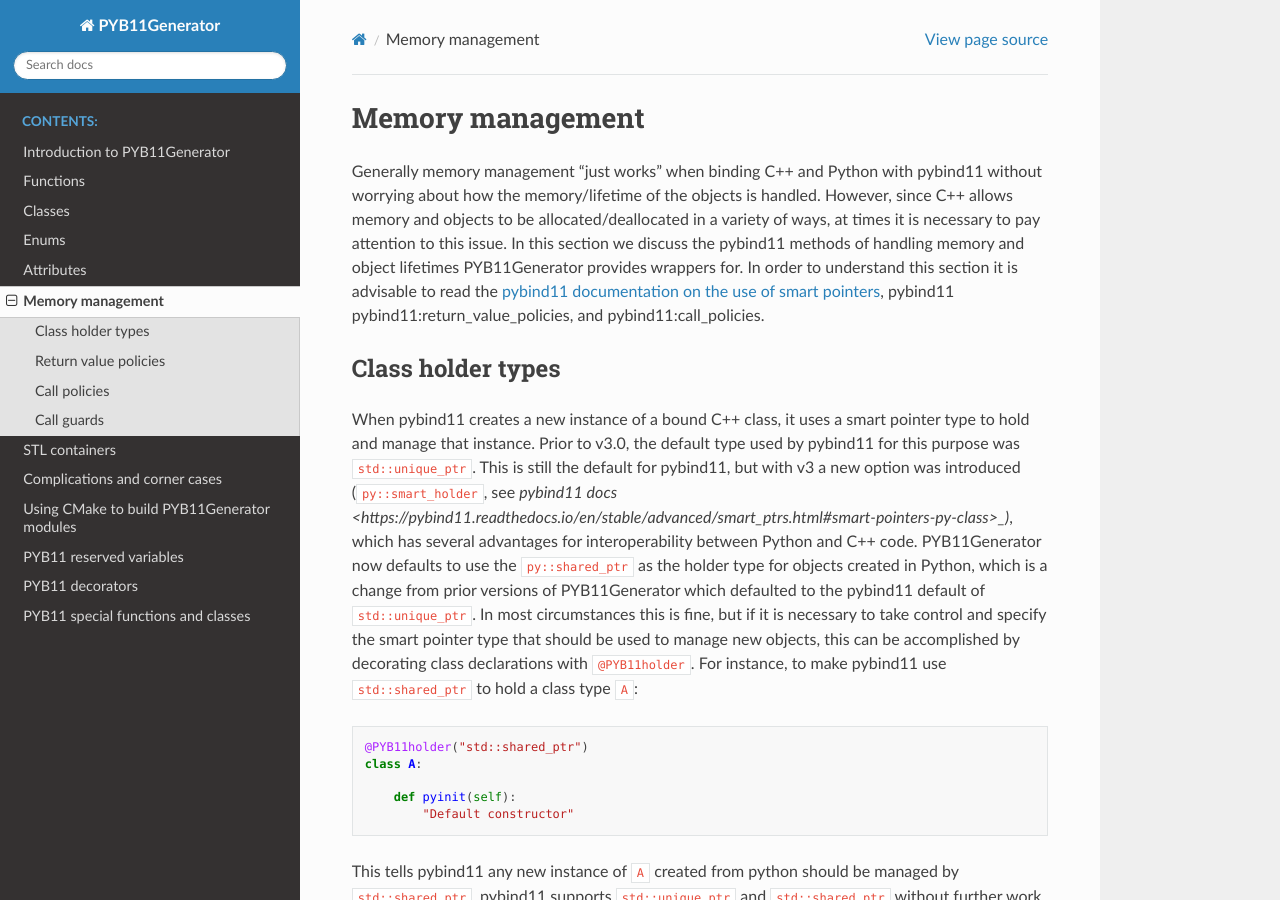
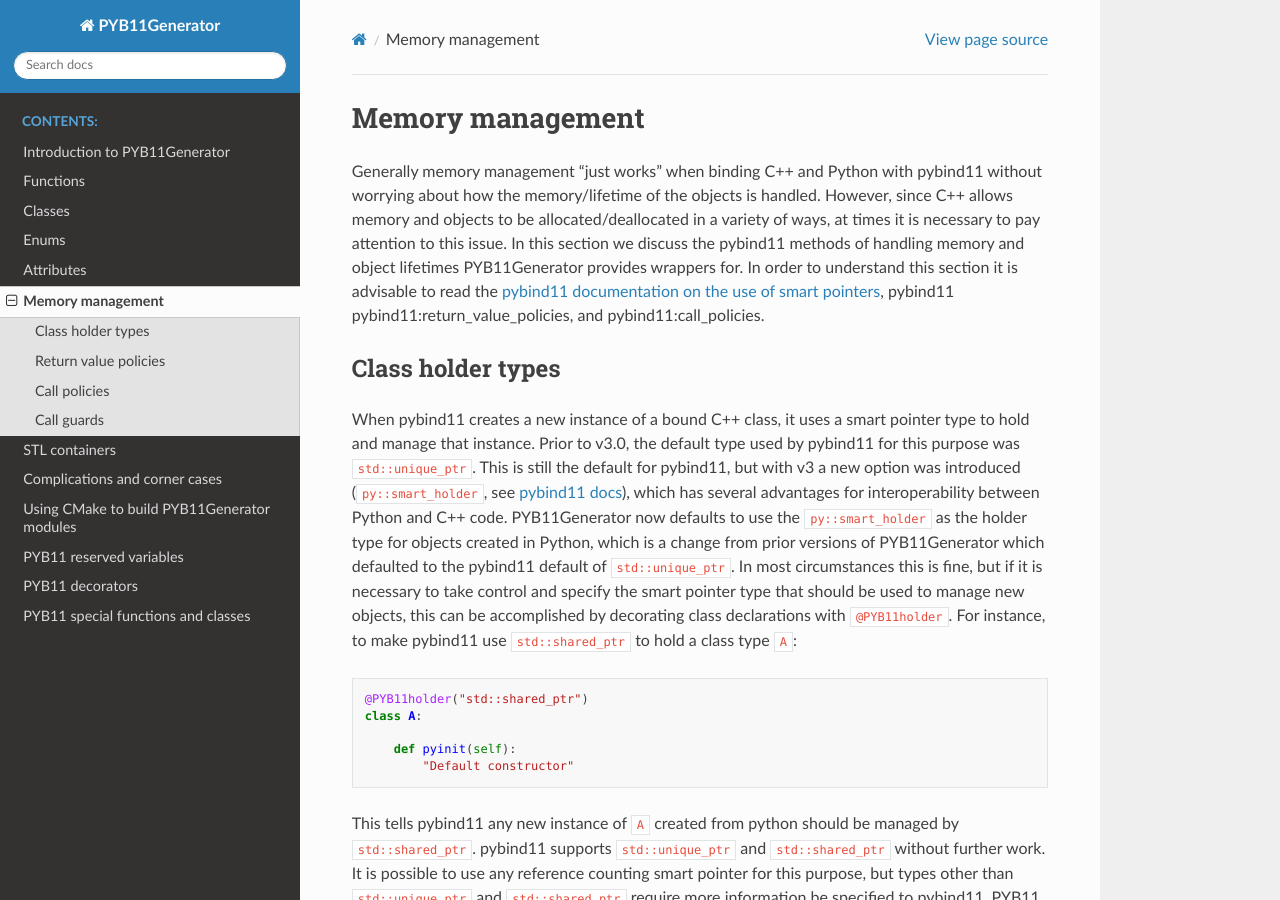
Before and after one commit to LLNL/PYB11Generator, a Sphinx documentation site: the page built from docs/memory.rst, in a window 1280 px wide and 900 px high. Built offline with Sphinx 7.4.7 and the Read the Docs theme 3.1.0, drawn with Linux system fonts in a browser that asks for light colours.

Commit message:
Doc fixes

```diff
--- a/docs/memory.rst
+++ b/docs/memory.rst
@@ -11,7 +11,7 @@
 Class holder types
 ==================
 
-When pybind11 creates a new instance of a bound C++ class, it uses a smart pointer type to hold and manage that instance.  Prior to v3.0, the default type used by pybind11 for this purpose was ``std::unique_ptr``.  This is still the default for pybind11, but with v3 a new option was introduced (``py::smart_holder``, see `pybind11 docs  <https://pybind11.readthedocs.io/en/stable/advanced/smart_ptrs.html#smart-pointers-py-class>_)`, which has several advantages for interoperability between Python and C++ code.  PYB11Generator now defaults to use the ``py::shared_ptr`` as the holder type for objects created in Python, which is a change from prior versions of PYB11Generator which defaulted to the pybind11 default of ``std::unique_ptr``.  In most circumstances this is fine, but if it is necessary to take control and specify the smart pointer type that should be used to manage new objects, this can be accomplished by decorating class declarations with ``@PYB11holder``.  For instance, to make pybind11 use ``std::shared_ptr`` to hold a class type ``A``::
+When pybind11 creates a new instance of a bound C++ class, it uses a smart pointer type to hold and manage that instance.  Prior to v3.0, the default type used by pybind11 for this purpose was ``std::unique_ptr``.  This is still the default for pybind11, but with v3 a new option was introduced (``py::smart_holder``, see `pybind11 docs <https://pybind11.readthedocs.io/en/stable/advanced/smart_ptrs.html#smart-pointers-py-class>`_), which has several advantages for interoperability between Python and C++ code.  PYB11Generator now defaults to use the ``py::smart_holder`` as the holder type for objects created in Python, which is a change from prior versions of PYB11Generator which defaulted to the pybind11 default of ``std::unique_ptr``.  In most circumstances this is fine, but if it is necessary to take control and specify the smart pointer type that should be used to manage new objects, this can be accomplished by decorating class declarations with ``@PYB11holder``.  For instance, to make pybind11 use ``std::shared_ptr`` to hold a class type ``A``::
 
   @PYB11holder("std::shared_ptr")
   class A:
@@ -19,7 +19,7 @@
       def pyinit(self):
           "Default constructor"
 
-This tells pybind11 any new instance of ``A`` created from python should be managed by ``std::shared_ptr``.  pybind11 supports ``std::unique_ptr`` and ``std::shared_ptr`` without further work.  It is possible to use any reference counting smart pointer for this purpose, but types other than ``std::unique_ptr`` and ``std::shared_ptr`` require more information be specified to pybind11.  PYB11 does not provide any convenience methods for adding that additional information, but it can be done directly with pybind11  as described in the `pybind11 documentation <https://pybind11.readthedocs.io/en/stable/advanced/smart_ptrs.html#custom-smart-pointers>`_.
+This tells pybind11 any new instance of ``A`` created from python should be managed by ``std::shared_ptr``.  pybind11 supports ``std::unique_ptr`` and ``std::shared_ptr`` without further work.  It is possible to use any reference counting smart pointer for this purpose, but types other than ``std::unique_ptr`` and ``std::shared_ptr`` require more information be specified to pybind11.  PYB11 does not provide any convenience methods for adding that additional information, but it can be done directly with pybind11 as described in the `pybind11 documentation <https://pybind11.readthedocs.io/en/stable/advanced/smart_ptrs.html#custom-smart-pointers>`_ .
 
 .. Note::
 
@@ -27,7 +27,7 @@
 
 .. Note::
 
-   The old default of `std::unique_ptr` can be utilized by decorating a class with either ``@PYB11holder("std::unique_ptr")`` or more succinctly as ``PYB11holder(None)``.
+   The old default of ``std::unique_ptr`` can be utilized by decorating a class with either ``@PYB11holder("std::unique_ptr")`` or more succinctly as ``PYB11holder(None)``.
 
 .. _return-policies:
 
```
